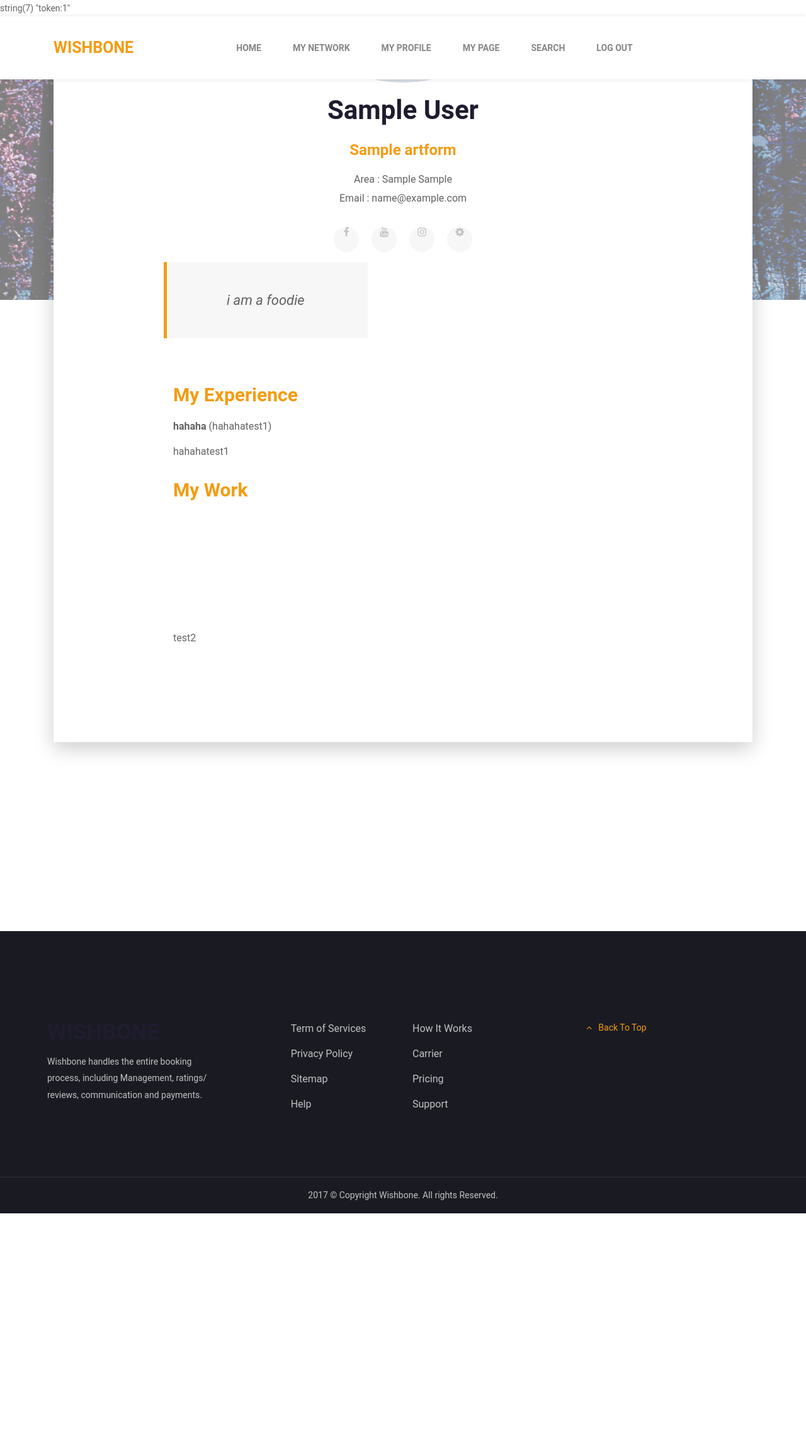
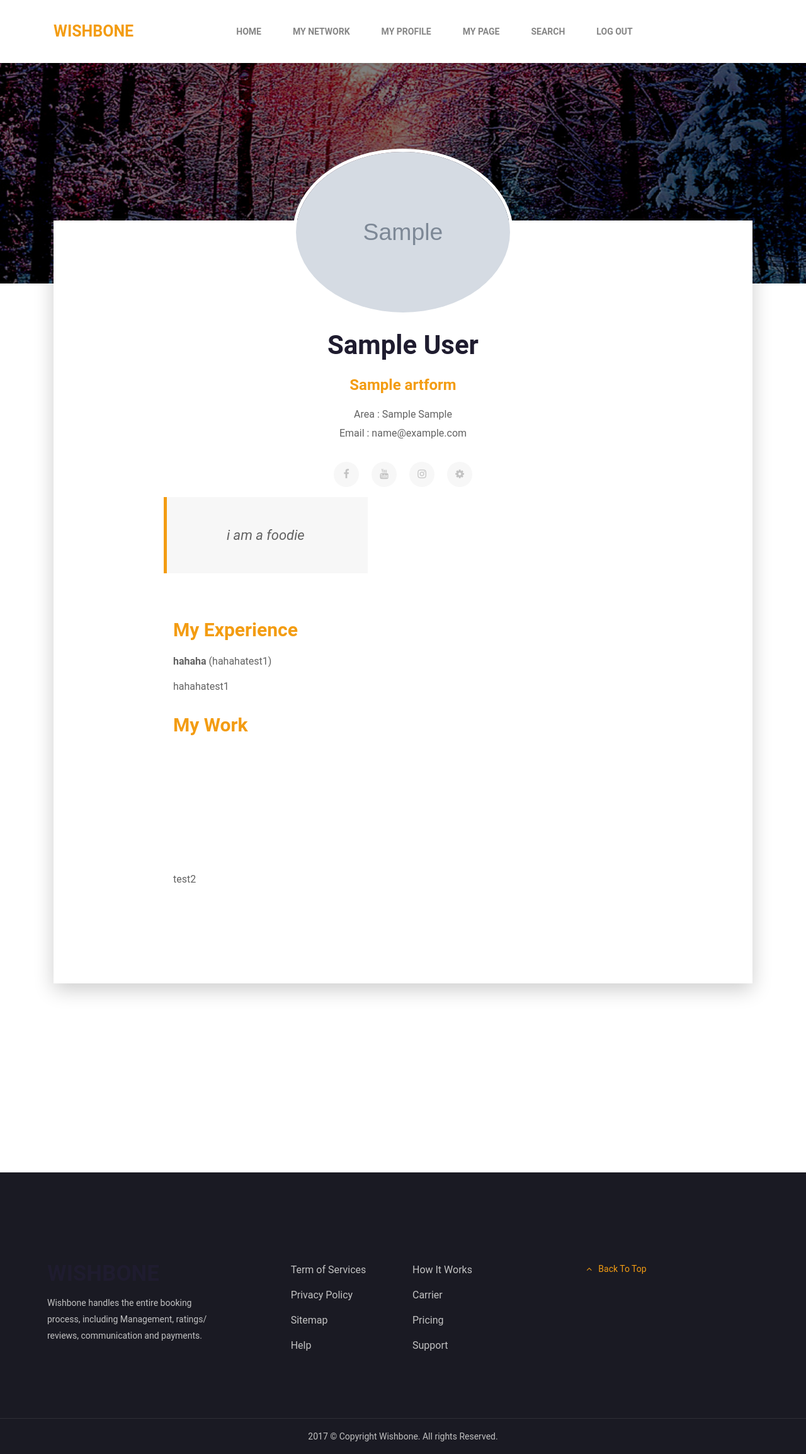
Before and after one commit to Andrarch/Wishbone, a PHP site: page /profile.php in a window 1280 px wide. Shown: the whole page at 63% size. Before the commit the page ends 1926 px from the top, so only its background shows below. Run offline with PHP 8.4, Linux system fonts and the light colour scheme; the visitor is signed in with stand-in values (Sample User, id 1); data comes from the database, SQL or seed files in the repository; tables that the repository leaves empty hold one stand-in row (values such as "Sample post"); grey boxes marked "Sample" are stand-in pictures; grey boxes are pictures that could not be loaded.

Commit message:
Merge branch 'master' into minyiyang_Profile
# Conflicts:
#	Wishbone/dao/abstractDAO.php

```diff
--- a/Wishbone/profile.php
+++ b/Wishbone/profile.php
@@ -22,7 +22,6 @@
 	    	$token = false;
 	    }
 	}
-	var_dump("token:".$token);
 
 	$profilelists = $profilelistDAO->getProfilelists($userid);
 ?>
```
